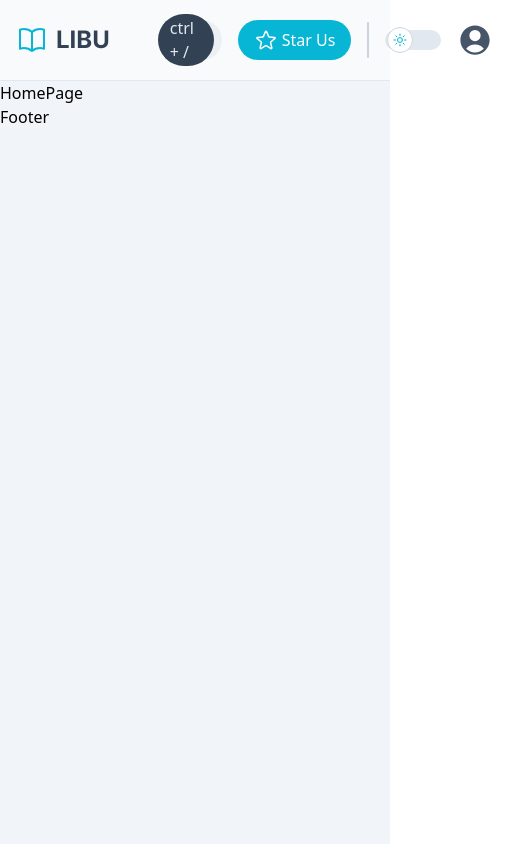
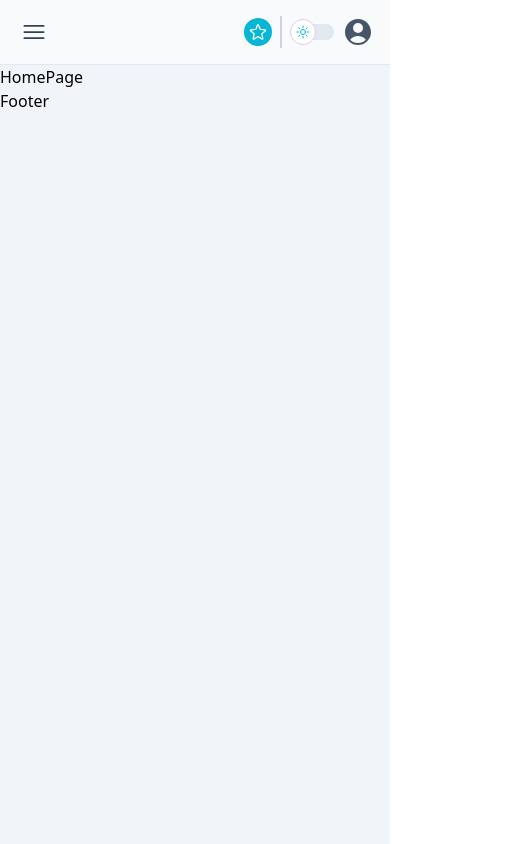
Before and after one commit to sboy99/Libu-The-Modern-Library, a React (Vite) app: page / in a window 390 px wide. Shown: the whole page, 509 px wide, since content can reach past the window. Built offline with nearby package versions, Linux system fonts and the light colour scheme; what prettier-plugin-tailwindcss would draw is missing.

Commit message:
Added responsiveness on navbar
+- Changes

- Small refactoration
- Resized star us button
- Reposition toggle button
- Added a menu button that gets hideen in large screens

```diff
--- a/src/app/components/layouts/Navbar.tsx
+++ b/src/app/components/layouts/Navbar.tsx
@@ -1,79 +1,63 @@
 import React from "react";
 import { utilities } from "../../utilities";
-import { NavLinks } from "../../data";
-import { NavLink, useLocation } from "react-router-dom";
+import { useLocation } from "react-router-dom";
 import ToggleTheme from "./navbar/ToggleTheme";
-import { BookOpenIcon, StarIcon } from "@heroicons/react/24/outline";
+import { StarIcon, Bars3Icon } from "@heroicons/react/24/outline";
 import { UserCircleIcon } from "@heroicons/react/24/solid";
 import { HashLink } from "react-router-hash-link";
 import UserInfo from "./navbar/UserInfo";
 import Searchbar from "./navbar/Searchbar";
+import Logo from "./navbar/Logo";
 
 const { Component, Pop } = utilities;
 
 const Navbar: React.FC = () => {
   const { pathname } = useLocation();
 
-  const Links: JSX.Element = (
-    <ul className="hidden items-center px-4 lg:flex">
-      {NavLinks.map((link, index) => (
-        <NavLink
-          to={link.to}
-          end
-          key={index}
-          className={({ isActive }) =>
-            `rounded-md px-3 py-1 font-semibold ${
-              isActive
-                ? `bg-cyan-200/20 text-cyan-500 dark:bg-high-dark/10 dark:text-yellow-400`
-                : `text-slate-500 hover:text-cyan-500 dark:text-slate-300 dark:hover:text-yellow-400`
-            }`
-          }
-        >
-          {link.title}
-        </NavLink>
-      ))}
-    </ul>
-  );
-
-  const Logo = (
-    <div className="flex items-center gap-x-2 font-inter text-2xl font-bold text-slate-700 dark:text-slate-200">
-      <BookOpenIcon className="h-8 w-8 text-cyan-500 dark:text-yellow-400" />{" "}
-      <span>LIBU</span>
-    </div>
+  const menu: JSX.Element = (
+    <button className="ml-2 rounded-full p-1 text-slate-700 outline-none transition-all duration-300 ease-in-out hover:bg-slate-200/50 dark:text-slate-200 dark:hover:bg-slate-600 lg:hidden">
+      <Bars3Icon className="h-7 w-7 sm:h-8 sm:w-8" />
+    </button>
   );
 
   return (
-    <Component className="border-b border-slate-200 bg-slate-50 dark:border-slate-600 dark:bg-base-dark/90">
-      <nav className="flex h-full min-h-[5rem] items-center justify-between">
-        {/* logo */}
+    <Component className="border-b border-slate-200 bg-slate-50 px-2 dark:border-slate-600 dark:bg-base-dark/90 sm:px-0">
+      <nav className="flex h-full min-h-16 items-center justify-between sm:min-h-[5rem]">
+        {/* logo on large screen */}
         <HashLink
           to={`${pathname}#top`}
           smooth
-          className="rounded-full px-4 py-1 transition-all duration-300 ease-in-out hover:bg-slate-200 dark:hover:bg-slate-600"
+          className="hidden rounded-full px-4 py-1 transition-all duration-300 ease-in-out hover:bg-slate-200 dark:hover:bg-slate-600 lg:block"
         >
-          {Logo}
+          <Logo />
         </HashLink>
+        {/* Menu btutton for medium screen */}
+        {menu}
         <div className="flex w-full items-center justify-center divide-x-2 divide-slate-300 dark:divide-slate-500">
-          {/* links */}
-          <div className="flex w-full items-center px-4">
-            <Searchbar />
+          <div className="flex w-full items-center justify-end px-2 sm:px-4">
+            {/* search bar */}
+            <div className="hidden w-full md:block">
+              <Searchbar />
+            </div>
+            {/* star us btn */}
             <a
               href="https://github.com/sboy99/Libu-The-Modern-Library"
               target={`_blank`}
               rel="noopener noreferrer"
-              className="flex items-center gap-1 whitespace-nowrap rounded-full bg-cyan-500 px-4 py-2 font-medium text-white dark:bg-yellow-400 dark:text-slate-700"
+              className="rounded-full bg-cyan-500 p-1 text-white dark:bg-yellow-400 dark:text-slate-700 sm:flex sm:items-center sm:gap-1 sm:whitespace-nowrap sm:px-4 sm:py-2 sm:font-medium"
             >
-              <StarIcon className="h-6 w-6" /> Star Us
+              <StarIcon className="h-5 w-5 sm:h-6 sm:w-6" />{" "}
+              <p className="hidden sm:block">Star Us</p>
             </a>
           </div>
           {/* separator */}
-          <div className="flex items-center gap-4 px-4">
+          <div className="flex items-center gap-2 px-2 sm:gap-4 sm:px-4">
             {/* theme */}
             {<ToggleTheme />}
             {/* additional links */}
             <Pop
               Icon={UserCircleIcon}
-              iconClass="w-9 h-9 text-slate-600 dark:text-slate-200"
+              iconClass="w-8 h-8 sm:w-9 sm:h-9 text-slate-600 dark:text-slate-200"
               className="flex items-center justify-center "
             >
               <div className="min-w-[18rem] rounded-lg bg-white p-4 dark:bg-slate-700">
--- /dev/null
+++ b/src/app/components/layouts/navbar/Links.tsx
@@ -0,0 +1,27 @@
+import { NavLinks } from "../../../data";
+import { NavLink } from "react-router-dom";
+
+const Links = (): JSX.Element => {
+  return (
+    <ul className="hidden items-center px-4 lg:flex">
+      {NavLinks.map((link, index) => (
+        <NavLink
+          to={link.to}
+          end
+          key={index}
+          className={({ isActive }) =>
+            `rounded-md px-3 py-1 font-semibold ${
+              isActive
+                ? `bg-cyan-200/20 text-cyan-500 dark:bg-high-dark/10 dark:text-yellow-400`
+                : `text-slate-500 hover:text-cyan-500 dark:text-slate-300 dark:hover:text-yellow-400`
+            }`
+          }
+        >
+          {link.title}
+        </NavLink>
+      ))}
+    </ul>
+  );
+};
+
+export default Links;
--- /dev/null
+++ b/src/app/components/layouts/navbar/Logo.tsx
@@ -0,0 +1,12 @@
+import { BookOpenIcon } from "@heroicons/react/24/outline";
+
+const Logo = () => {
+  return (
+    <div className="flex items-center gap-x-2 font-inter text-2xl font-bold text-slate-700 dark:text-slate-200">
+      <BookOpenIcon className="h-8 w-8 text-cyan-500 dark:text-yellow-400" />{" "}
+      <span>LIBU</span>
+    </div>
+  );
+};
+
+export default Logo;
--- a/src/app/components/layouts/navbar/ToggleTheme.tsx
+++ b/src/app/components/layouts/navbar/ToggleTheme.tsx
@@ -12,9 +12,9 @@ const ToggleTheme: React.FC = (): JSX.Element => {
     dispatch(Actions.toggleTheme());
   };
   const icon = darkMode ? (
-    <MoonIcon className="h-4 w-4 text-amber-400" />
+    <MoonIcon className="h-4 w-4 text-amber-400 sm:h-5 sm:w-5" />
   ) : (
-    <SunIcon className="h-4 w-4 text-cyan-500" />
+    <SunIcon className="h-4 w-4 text-cyan-500 sm:h-5 sm:w-5" />
   );
 
   return (
@@ -24,11 +24,11 @@ const ToggleTheme: React.FC = (): JSX.Element => {
       className="peer relative inline-flex cursor-pointer items-center"
     >
       <div
-        className={`relative h-5 w-14 rounded-full border-white bg-slate-200 dark:border-gray-600 dark:bg-slate-600`}
+        className={`relative h-4 w-11 rounded-full border-white bg-slate-200 dark:border-gray-600 dark:bg-slate-600 sm:h-5 sm:w-12`}
       >
         <span
-          className={`absolute top-1/2 left-[2px] -translate-y-1/2 rounded-full border border-gray-300 bg-white p-1 transition-all ${
-            darkMode && `!translate-x-full`
+          className={`absolute top-1/2 left-0 -translate-y-1/2 rounded-full border border-gray-300 bg-white p-1 transition-all sm:-left-1 ${
+            darkMode && `!translate-x-5 sm:!translate-x-7`
           } `}
         >
           {icon}
```
